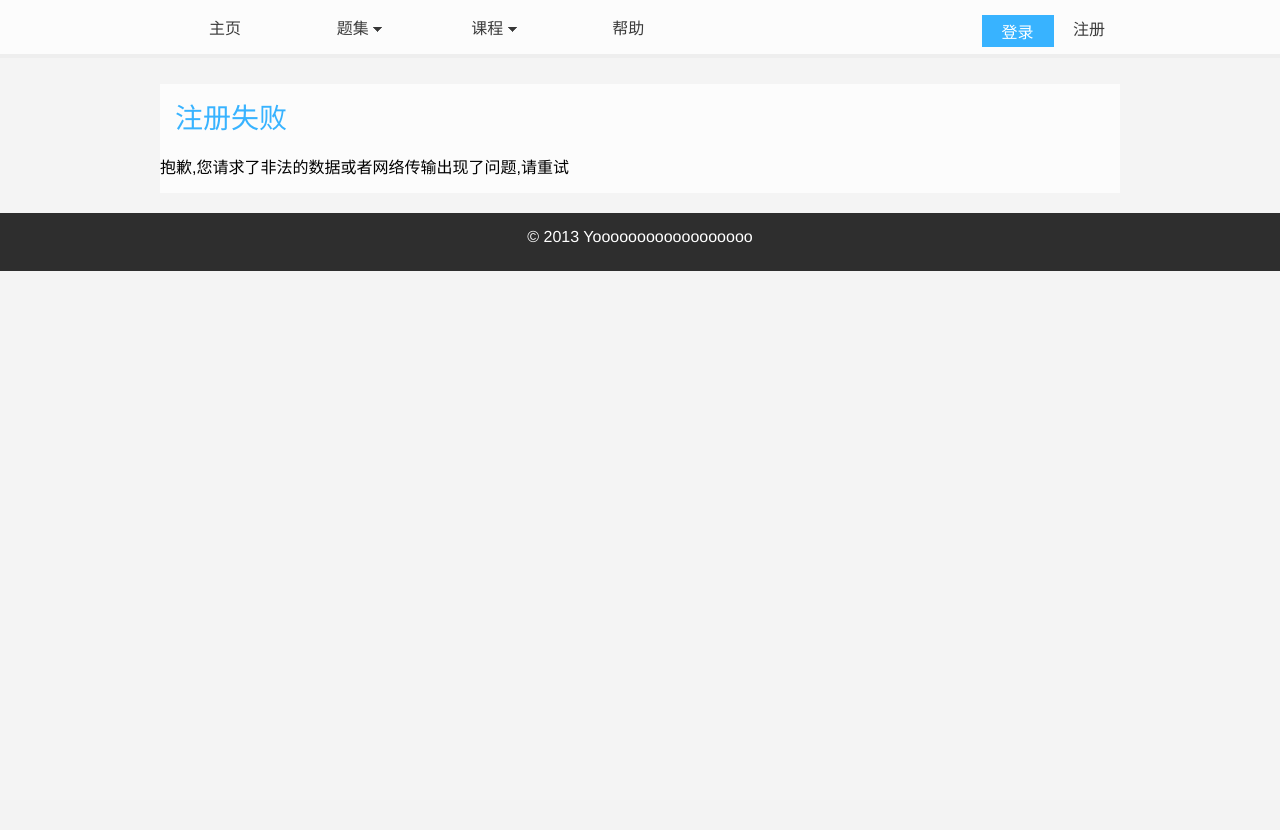
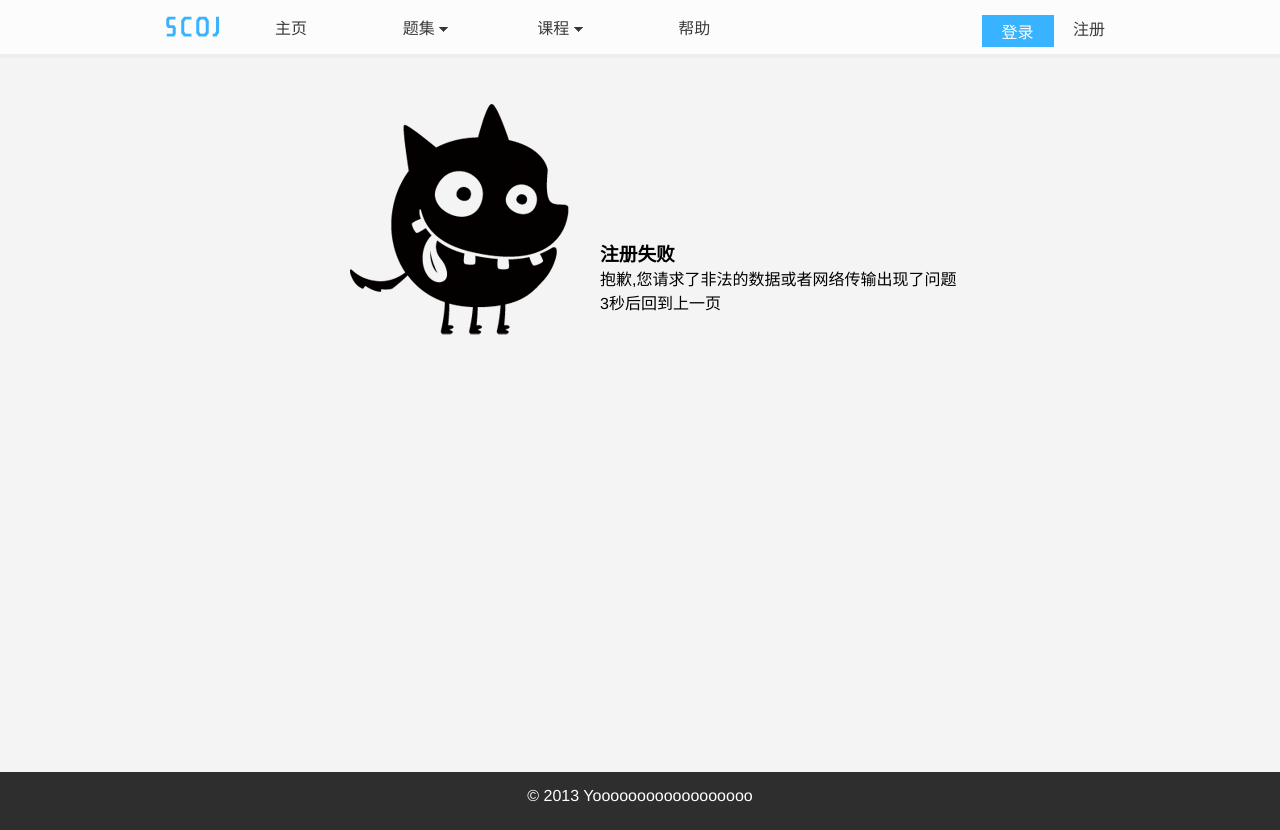
Before and after one commit to slixurd/oj, a CodeIgniter app: page /index.php/user/register_submit in a window 1280 px wide. Before the commit the page ends 271 px from the top, so only its background shows below. Run offline with CodeIgniter, Linux system fonts and the light colour scheme.

Commit message:
还差注册页面没有修改完成

```diff
--- a/application/views/common/header.php
+++ b/application/views/common/header.php
@@ -45,8 +45,47 @@
 				$("#contest-list tbody tr").on("click",function(){
 					window.location.href = base + '<?php echo site_url("contest/get_contest") ?>/'+$(this).find("td:first-child").text();
 				});
+			//页面高度
+				//54 for header's outerHeight,58for footer's .the 40 is margin of wrapper.
+				if(54+58+40+$(".wrapper").height()+$(".footer").height()<document.body.clientHeight){
+					$(".wrapper").css({height:document.body.clientHeight-54-$(".wrapper").height()-58-40+parseFloat($(".wrapper").css("height"))+"px"});
+				}
+
 			});
 		</script>
+		<!--[if gte IE 6]>
+
+		<script type="text/javascript">
+			//===================================
+			//==========placeholer-fix===========
+			//===================================
+			var fillPlaceholder = function(element) {
+			    var placeholder = '';
+			    if (element && !("placeholder" in document.createElement("input")) && (placeholder = element.getAttribute("placeholder"))) {
+			        element.onfocus = function() {
+			            if (this.value === placeholder) {
+			                this.value = "";
+			            }
+			            this.style.color = '';
+			        };
+			        element.onblur = function() {
+			            if (this.value === "") {
+			                this.value = placeholder;
+			                this.style.color = 'graytext';
+			            }
+			        };
+
+			        //样式初始化
+			        if (element.value === "") {
+			            element.value = placeholder;
+			            element.style.color = 'graytext';
+			        }
+			    }
+			};
+			fillPlaceholder(document.getElementById("log-name"));
+			fillPlaceholder(document.getElementById("log-pass"));
+		</script>
+		<![endif]-->
 </head>
 <body>
 <div class="header">
@@ -58,8 +97,8 @@
 					<button id="login" href="" style="margin-right:15px;">登录</button>
 					<div class="login-popup">
 						<div>
-							<input  name="username" placeholder="请输入登录账户" />
-							<input  name="pa" type="password" placeholder="请输入密码"/>
+							<input id="log-name" name="username" placeholder="请输入登录账户" />
+							<input id="log-pass" name="pa" type="password" placeholder="请输入密码"/>
 							<button id="login-submit" type="submit">确认</button>
 							<div>
 								<span class="remember-pass"><input type="checkbox" name="remember"/>记住密码</span>
@@ -79,7 +118,10 @@
 				}
 			?>
 		</div>
+
 		<ul class="main-nav">
+			<span style="float:left;margin-top: 8px;"><img src="<?php echo base_url("assets") ?>/img/logo.png"></span>
+
 			<li <?php if(preg_match("/\/$|index\.php\/?$|scutoj\/$/",$_SERVER["REQUEST_URI"])) echo "class='active'"; ?> ><a href="<?php echo site_url("/"); ?>">主页</a></li>
 
 			<li <?php if(preg_match("/contest|problem/",$_SERVER["REQUEST_URI"])) echo "class='active'" ?> >
--- a/application/views/contest_list_view.php
+++ b/application/views/contest_list_view.php
@@ -4,7 +4,7 @@
 		<div class="sub-header">
 			<div class="search">
 				<form class="search-wrapper" action="<?php echo site_url("contest/index"); ?>" method="post">
-					<button class="search-button" type="submit">S</button>
+					<button class="search-button" type="submit"><img src="<?php echo base_url("assets") ?>/img/search.png"></button>
 					<span id="search-method">
 						<span>ID</span><img src="<?php echo base_url("assets") ?>/img/list_button.png">
 						<ul>
@@ -28,7 +28,7 @@
 					<th class="span1">私有</th>
 				</tr>
 			</thead>
-			<tbody>
+			<tbody class="pointer">
 				<?php foreach($contest_list as $contest): ?>
 				<tr>
 					<td><?php echo $contest['contestId'] ?></td>
--- a/application/views/notice/register_fail_view.php
+++ b/application/views/notice/register_fail_view.php
@@ -1,9 +1,19 @@
 <div class="wrapper">
-	<div class="container">
-		<div class="sub-header">
-			<h3>注册失败</h3>
+	<div class="noback">
+		<div class="nbc">
+			<img src="<?php echo base_url("assets") ?>/img/master.png">
+			<div class="inform">
+				<h3>注册失败</h3>
+				<p>抱歉,您请求了非法的数据或者网络传输出现了问题</p>
+				<p>3秒后回到上一页</p>
+			</div>
 		</div>
-		<div>抱歉,您请求了非法的数据或者网络传输出现了问题,请重试</div>
-
 	</div>
 </div>
+<script>
+function back()
+{
+	history.go(-2);
+}
+setTimeout('back()',3000); //指定1秒刷新一次
+</script>
--- a/application/views/problem_list_view.php
+++ b/application/views/problem_list_view.php
@@ -4,7 +4,7 @@
 		<div class="sub-header">
 			<div class="search">
 				<form class="search-wrapper" action="<?php echo site_url("problem/index"); ?>" method="post">
-					<button class="search-button" type="submit">S</button>
+					<button class="search-button" type="submit"><img src="<?php echo base_url("assets") ?>/img/search.png"></button>
 					<span id="search-method">
 						<span>ID</span><img src="<?php echo base_url("assets") ?>/img/list_button.png">
 						<ul>
@@ -28,7 +28,7 @@
 					<th class="span1">状态</th>
 				</tr>
 			</thead>
-			<tbody>
+			<tbody class="pointer">
 				<?php if(isset($is_empty))
 					echo "<tr><td colspan='5' class='empty-answer'>搜索结果为空</td></tr>"
 				?>
--- a/assets/css/scut2.less
+++ b/assets/css/scut2.less
@@ -25,6 +25,11 @@ body{
 //顶部导航栏
 
 .container{
+	width: 960px;
+	margin: 0 auto;
+}
+
+.noback{
 	width: 960px;
 	margin: 0 auto;
 }
@@ -374,10 +379,19 @@ hr{
 
 
 //表格相关公共模块
-tbody tr:hover{
-	//color:#F6A22E;
-	background-color: #f4f4f4;
+.table tbody tr:hover{
+	color:#30d3a6;
+	font-weight: bold;
+
+	//background-color: #f4f4f4;
 }
+
+.pointer{
+	*{
+		cursor: pointer;
+	}
+}
+
 thead th{
 	font-size: 18px;
 	color:#30D3A6;
@@ -416,3 +430,18 @@ a{
 	resize: none;
 
 }
+
+//提示页面
+.noback{
+	.nbc{
+		margin:50px 0 0 190px;
+		height: 300px;
+		.inform{
+			padding-top: 135px;
+			padding-left: 250px;
+		}
+		img{
+			float: left;
+		}
+	}
+}
--- a/assets/js/main.js
+++ b/assets/js/main.js
@@ -21,15 +21,21 @@ $(document).ready(function(){
 
 
 //==========================================//
-//	登录模块
+//	登录注册模块
 //==========================================//
-
+	var isLogOpen = false;
 	var usernameUnique = true;
 	var emailUnique = true;
 	$('#login').on("click",function(){
 		$(".login-popup").fadeToggle("fast");
+		isLogOpen = !isLogOpen;
 	});
-
+	$(".wrapper").on("click",function(){
+		if(isLogOpen){
+			$(".login-popup").fadeToggle("fast");
+			isLogOpen = !isLogOpen;
+		}
+	});
 	function isEmail(val) {
 		var reg = /^([a-zA-Z0-9]+[_|\_|\.]?)*[a-zA-Z0-9]+@([a-zA-Z0-9]+[_|\_|\.]?)*[a-zA-Z0-9]+\.[a-zA-Z]{2,4}$/;
 		return reg.test(val);
@@ -46,7 +52,9 @@ $(document).ready(function(){
 			return true;
 		})();
 		if(pass!=passConf){
-			//check.preventDefault();
+			check.preventDefault();
+			$("#paconf-status").text("*密码前后不一致");
+			$("input#paconf-reg").css({'border-color':"#FA9290"});
 			//return false;
 		}
 		if(!checkit){
@@ -55,8 +63,9 @@ $(document).ready(function(){
 			}
 				//$("#email").attr('data-original-title',"邮箱不能为空").tooltip("show");
 				//check.preventDefault();
-			if(pass.length==0||pass.length>32||pass.length<6){
-
+			if(pass.length>32){
+				$("#paconf-status").text("密码过长");
+				check.preventDefault();
 				//$("#password").attr('data-original-title','密码不能为空').tooltip("show");
 			}
 
@@ -66,6 +75,7 @@ $(document).ready(function(){
 
 //检测用户名是否已经使用
 	$("input#username-reg").on("focusout",function(){
+		if($("input#username-reg").val().length>=4)
 		$.post('/scutoj/index.php/user/check_unique_username',{"username":$("input#username-reg").val()}).done(function(data) {
 			var json = eval('(' + data + ')');
 			if(json.username == 1){
@@ -75,6 +85,31 @@ $(document).ready(function(){
 				$("#username-status").text("此用户名可以使用");
 				usernameUnique = true;
 		});
+	});
+//检测密码是否匹配
+	$("input#paconf-reg").on("focusout",function(){
+		if($("input#paconf-reg").val().length >= 6 && $("input#pa-reg").val().length >= 6)
+		if($("input#paconf-reg").val()!=$("input#pa-reg").val()){
+			$("#paconf-status").text("密码前后不一致");
+			$("input#paconf-reg").css({'border-color':"#FA9290"});
+		}
+		else
+		{
+			$("input#paconf-reg").css({'border-color':"#ddd"});
+			$("#paconf-status").text("密码匹配成功");
+		}
+	});
+	$("input#pa-reg").on("focusout",function(){
+		if($("input#paconf-reg").val().length >= 6 && $("input#pa-reg").val().length >= 6)
+		if($("input#paconf-reg").val()!=$("input#pa-reg").val()){
+			$("#paconf-status").text("密码前后不一致");
+			$("input#paconf-reg").css({'border-color':"#FA9290"});
+		}
+		else
+		{
+			$("input#paconf-reg").css({'border-color':"#ddd"});
+			$("#paconf-status").text("密码匹配成功");
+		}
 	});
 //检测邮箱是否使用
 	$("input#email-reg").on("focusout",function(){
@@ -99,4 +134,5 @@ $(document).ready(function(){
 
 
 
+
 });
```
Also changed, not shown: application/views/notice/register_nonavailable_view.php (+7 -5 lines), application/views/problem_item_view.php (+21 -21 lines), application/views/register_success_view.php (+15 -5 lines), assets/css/problem_detail.less (+29 -3 lines), assets/css/scut2.css, assets/img/logo.png (added), assets/img/master.png (added), assets/img/search.png (added), assets/img/succeed.png (added), assets/img/triangle.png (added), 1 other file.
